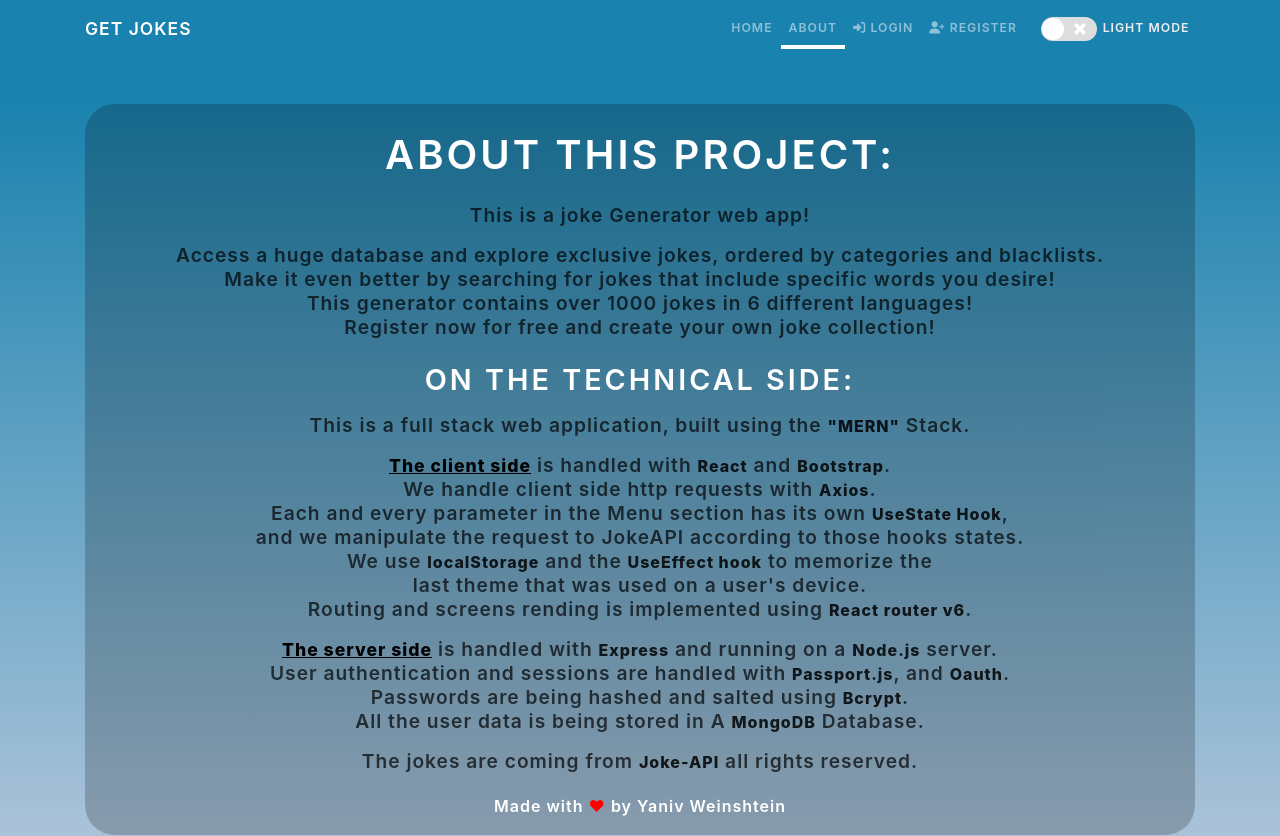
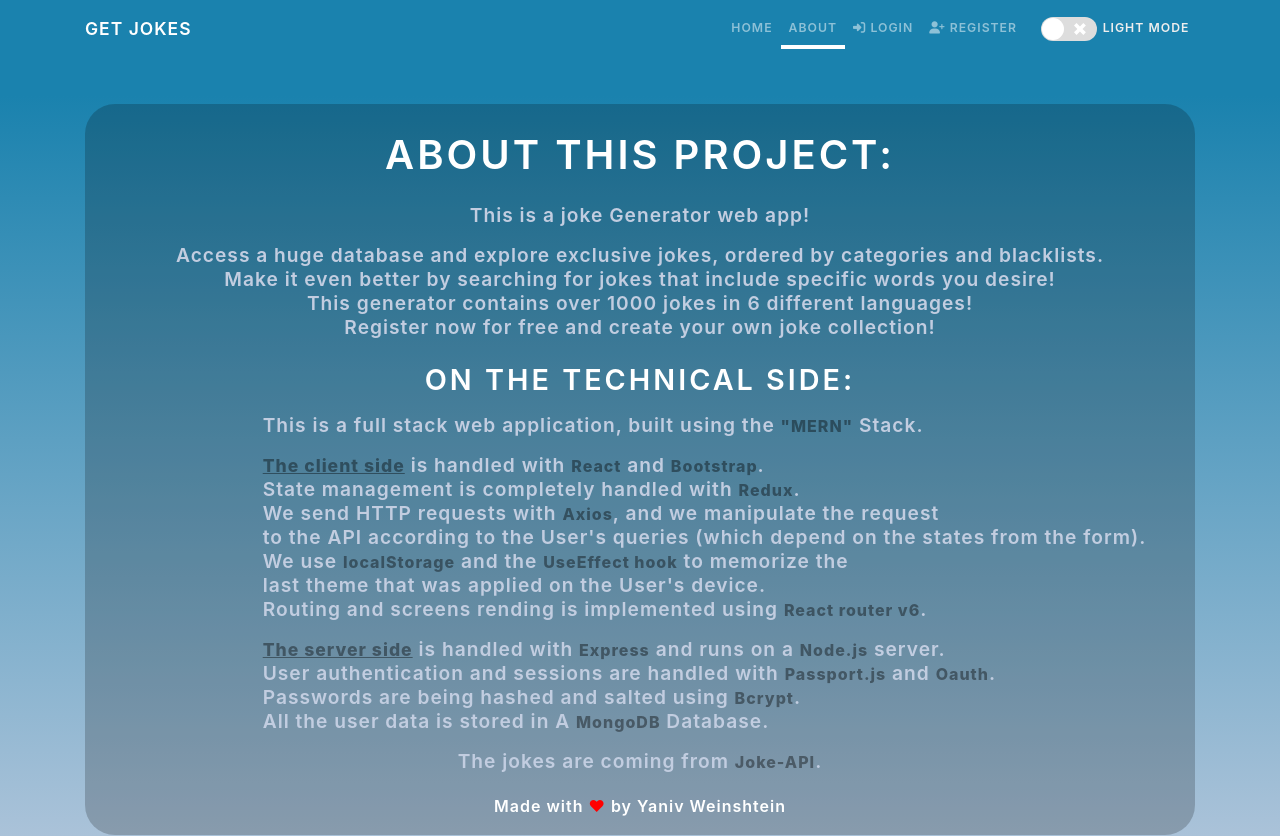
Before and after one commit to YanivWein24/Get-Jokes, a React (Create React App) app in the folder frontend/: page /About in a window 1280 px wide. Shown: the top 836 px of the page. Built offline with nearby package versions, Linux system fonts and the light colour scheme; no server answers.

Commit message:
ALL state management is now handled with redux!

```diff
--- /dev/null
+++ b/frontend/src/actions/loginRegisterActions.js
@@ -0,0 +1,21 @@
+const loginRegisterActions = (action, payload) => {
+    switch (action) {
+        case "updateFirstName":
+            return {
+                type: 'UPDATE_FIRST_NAME',
+                payload: payload
+            }
+        case "updateLastName":
+            return {
+                type: 'UPDATE_LAST_NAME',
+                payload: payload
+            }
+        case "showPassword":
+            return {
+                type: 'SHOW_PASSWORD',
+            }
+        default: return { type: '' }
+    }
+}
+
+export default loginRegisterActions
--- a/frontend/src/index.css
+++ b/frontend/src/index.css
@@ -787,6 +787,11 @@ label.showPassword:hover {
   margin-top: 2.9rem;
 }
 
+.about .left-aligned {
+  text-align: left;
+  margin-left: 15%;
+}
+
 .about h1 {
   font-size: 2.5rem;
   color: var(--color-white);
@@ -800,7 +805,7 @@ label.showPassword:hover {
 
 .about p {
   font-size: 1.2rem;
-  color: var(--color-grey-5);
+  color: var(--color-blue-dim);
   transition: all .7s ease-in-out;
   /* line-height: 1; */
 }
@@ -811,7 +816,7 @@ label.showPassword:hover {
 
 span.clientSide,
 span.serverSide {
-  color: var(--color-black);
+  color: var(--color-grey-4);
   text-decoration: underline;
   font-weight: 800;
   font-size: 1.1rem;
@@ -825,7 +830,7 @@ span.serverSide {
 }
 
 .about-links {
-  color: var(--color-grey-6);
+  color: var(--color-grey-4);
   font-weight: 800;
   font-size: 1rem;
   transition: all .7s ease-in-out;
@@ -970,6 +975,10 @@ footer {
     font-weight: 400;
   }
 
+  .about .left-aligned {
+    margin-left: 3%;
+  }
+
   .about h1 {
     font-size: 2rem;
   }
--- a/frontend/src/reducers/allReducers.js
+++ b/frontend/src/reducers/allReducers.js
@@ -9,6 +9,7 @@ import jokesReducer from './jokesReducer'
 import themesReducer from './themesReducer'
 import jokeMessageReducer from './jokeMessageReducer'
 import urlReducer from './urlReducer'
+import loginRegisterReducer from './loginRegisterReducer'
 
 const allReducers = combineReducers({
     categories: categoriesReducer,
@@ -22,7 +23,8 @@ const allReducers = combineReducers({
     joke: jokesReducer,
     theme: themesReducer,
     jokeMessage: jokeMessageReducer,
-    url: urlReducer
+    url: urlReducer,
+    loginRegister: loginRegisterReducer
 })
 
 export default allReducers
--- /dev/null
+++ b/frontend/src/reducers/loginRegisterReducer.js
@@ -0,0 +1,19 @@
+const initialState = {
+    firstName: '',
+    lastName: '',
+    showPassword: false
+}
+
+const loginRegisterReducer = (state = initialState, action) => {
+    switch (action.type) {
+        case 'UPDATE_FIRST_NAME':
+            return { ...state, firstName: action.payload }
+        case 'UPDATE_LAST_NAME':
+            return { ...state, lastName: action.payload }
+        case 'SHOW_PASSWORD':
+            return { ...state, showPassword: !state.showPassword }
+        default: return state
+    }
+}
+
+export default loginRegisterReducer
--- a/frontend/src/screens/About.js
+++ b/frontend/src/screens/About.js
@@ -14,20 +14,22 @@ const About = () => {
                 </p>
 
                 <h2>On the technical side:</h2>
+                <div className="left-aligned">
                     <p>This is a full stack web application, built using the <a href="https://www.geeksforgeeks.org/mern-stack/" className="about-links">"MERN"</a> Stack. </p>
                     <p><span className="clientSide">The client side</span> is handled with <a href="https://reactjs.org/" className="about-links">React</a> and <a href="https://getbootstrap.com/" className="about-links">Bootstrap</a>.<br />
-                    We handle client side http requests with <a href="https://www.npmjs.com/package/axios" className="about-links">Axios</a>.<br />
-                    Each and every parameter in the Menu section has its own <a href="https://reactjs.org/docs/hooks-state.html" className="about-links">UseState Hook</a>,<br />
-                    and we manipulate the request to JokeAPI according to those hooks states.<br />
-                    We use <a href="https://www.w3schools.com/jsref/prop_win_localstorage.asp" className="about-links">localStorage</a> and the <a href="https://reactjs.org/docs/hooks-effect.html" className="about-links">UseEffect hook</a> to memorize the<br />last theme that was used on a user's device.<br />
+                        State management is completely handled with <a href="https://redux.js.org/" className="about-links">Redux</a>.<br />
+                        We send HTTP requests with <a href="https://www.npmjs.com/package/axios" className="about-links">Axios</a>,
+                        and we manipulate the request <br />to the API according to the User's queries (which depend on the states from the form).<br />
+                        We use <a href="https://www.w3schools.com/jsref/prop_win_localstorage.asp" className="about-links">localStorage</a> and the <a href="https://reactjs.org/docs/hooks-effect.html" className="about-links">UseEffect hook</a> to memorize the<br />last theme that was applied on the User's device.<br />
                         Routing and screens rending is implemented using <a href="https://reactrouter.com/" className="about-links">React router v6</a>.</p>
                     <p>
-                    <span className="serverSide">The server side</span> is handled with <a href="https://expressjs.com/" className="about-links">Express</a> and running on a <a href="https://nodejs.org/" className="about-links">Node.js</a> server.<br />
-                    User authentication and sessions are handled with <a href="https://www.passportjs.org/" className="about-links">Passport.js</a>, and <a href="https://www.passportjs.org/packages/passport-google-oauth20/" className="about-links">Oauth</a>.<br />
+                        <span className="serverSide">The server side</span> is handled with <a href="https://expressjs.com/" className="about-links">Express</a> and runs on a <a href="https://nodejs.org/" className="about-links">Node.js</a> server.<br />
+                        User authentication and sessions are handled with <a href="https://www.passportjs.org/" className="about-links">Passport.js</a> and <a href="https://www.passportjs.org/packages/passport-google-oauth20/" className="about-links">Oauth</a>.<br />
                         Passwords are being hashed and salted using <a href="https://www.npmjs.com/package/bcrypt" className="about-links">Bcrypt</a>.<br />
-                    All the user data is being stored in A <a href="https://mongodb.com" className="about-links">MongoDB</a> Database.
+                        All the user data is stored in A <a href="https://mongodb.com" className="about-links">MongoDB</a> Database.
                     </p>
-                <p>The jokes are coming from <a href="http://sv443.net/jokeapi/v2/" className="about-links">Joke-API</a> all rights reserved.</p>
+                </div>
+                <p>The jokes are coming from <a href="http://sv443.net/jokeapi/v2/" className="about-links">Joke-API</a>.</p>
                 <span>Made with <span>❤</span> by Yaniv Weinshtein </span>
             </div>
         </Container>
--- a/frontend/src/screens/Login.js
+++ b/frontend/src/screens/Login.js
@@ -1,12 +1,15 @@
-import React, { useState } from 'react'
+import React from 'react'
 import { Container, Card, Row, Col, FormGroup, Button } from "react-bootstrap"
 import { Link } from "react-router-dom"
+import { useSelector, useDispatch } from 'react-redux'
+import loginRegisterActions from '../actions/loginRegisterActions'
 import Google from '../Google.png'
 
 
 function LogIn() {
 
-    const [passwordVisible, setPasswordVisible] = useState(false)
+    const showPassword = useSelector(state => state.loginRegister.showPassword)
+    const dispatch = useDispatch()
 
     return (
         <Container className="fade-in mt-5">
@@ -22,9 +25,9 @@ function LogIn() {
                                 </FormGroup>
                                 <FormGroup>
                                     <label htmlFor="password" className="loginPassword">Password:</label>
-                                    <input type={passwordVisible ? "text" : "password"} className="form-control" name="password" required={true} placeholder="Password" />
-                                    <input type="checkbox" className="showPassword" value={passwordVisible} checked={passwordVisible} onChange={() => setPasswordVisible(!passwordVisible)} name="showPassword" />
-                                    <label htmlFor="showPassword" className="showPassword" onClick={() => setPasswordVisible(!passwordVisible)}>Show Password</label>
+                                    <input type={showPassword ? "text" : "password"} className="form-control" name="password" required={true} placeholder="Password" />
+                                    <input type="checkbox" className="showPassword" value={showPassword} checked={showPassword} onChange={() => dispatch(loginRegisterActions("showPassword"))} name="showPassword" />
+                                    <label htmlFor="showPassword" className="showPassword" onClick={() => dispatch(loginRegisterActions("showPassword"))}>Show Password</label>
                                 </FormGroup>
                                 <Button type="submit" className="loginButton">Log In</Button>
                             </form>
```
Also changed, not shown: frontend/src/screens/Register.js (+11 -11 lines). Lines whose indentation alone changed are shown as unchanged.
